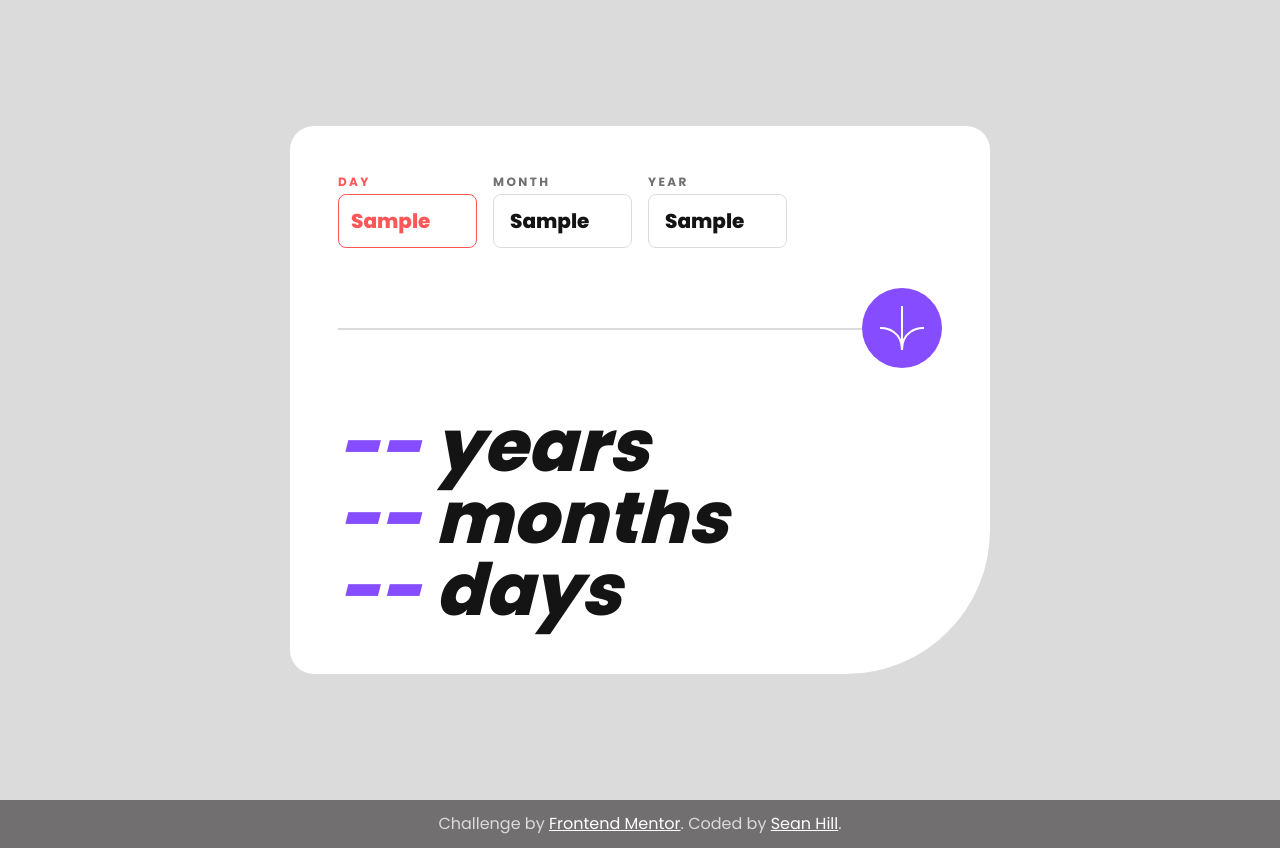
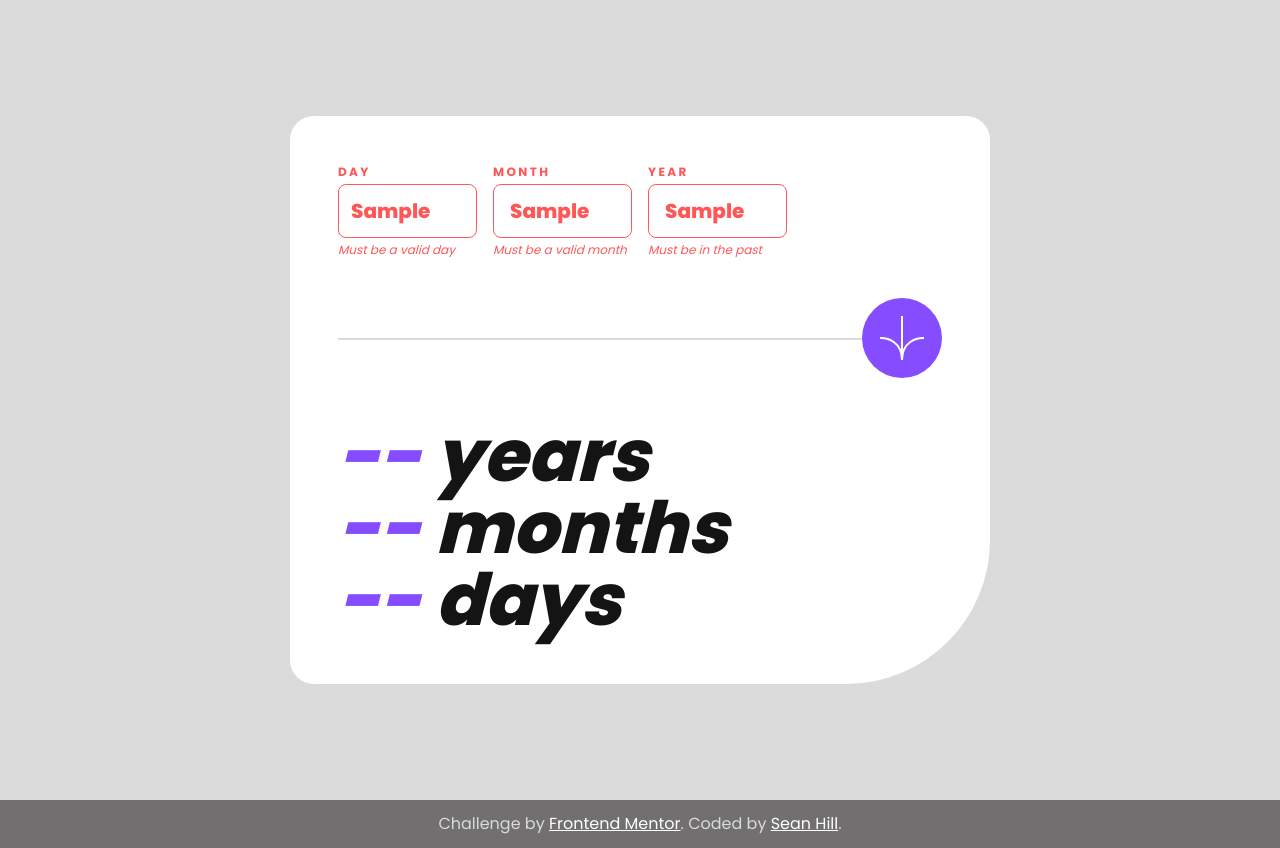
Before and after one commit to seanhillweb/frontend-mentor-age-calculator-app, a Next.js app: page / in a window 1280 px wide. Both pictures are taken after typing "Sample", "Sample", "Sample" into the empty fields and a click on the button "Calculate age". Built offline with nearby package versions, Linux system fonts and the light colour scheme.

Commit message:
feat: add validation, and patterns for input fields, set values

```diff
--- a/src/app/page.js
+++ b/src/app/page.js
@@ -8,7 +8,7 @@
  * @link https://www.freecodecamp.org/news/how-to-build-forms-in-react/
  */
 
-import React, { useState } from "react";
+import React, { useEffect, useState } from "react";
 import { useForm } from "react-hook-form";
 import Image from "next/image";
 
@@ -21,27 +21,22 @@ export default function Home() {
 
   const currentFullDate = `${currentDay}-${currentMonth}-${currentYear}`;
 
-  console.log(currentFullDate);
-
-  const [isDay, setDay] = useState(currentDay);
-  const [isMonth, setMonth] = useState(currentMonth);
-  const [isYear, setYear] = useState(currentYear);
-
-  const [isSubmittedDate, setSubmittedDate] = useState();
+  const [isDay, setDay] = useState();
+  const [isMonth, setMonth] = useState();
+  const [isYear, setYear] = useState();
 
   function Form() {
     const {
       register,
       handleSubmit,
+      getValues,
       formState: { errors },
     } = useForm();
 
-    const onSubmit = (data) => {
-      console.log(data);
-      // setDay(data.day);
-      // setMonth(data.month);
-      // setYear(data.year);
-      // console.log(isDay, isMonth, isYear);
+    const onSubmit = () => {
+      setDay(getValues("day"));
+      setMonth(getValues("month"));
+      setYear(getValues("year"));
     };
 
     return (
@@ -71,18 +66,33 @@ export default function Home() {
               aria-invalid={errors.day ? "true" : "false"}
               {...register("day", {
                 required: true,
-                pattern: "(0[1-9]|[12][0-9]|3[01])",
-                maxLength: 2,
+                valueAsNumber: true,
+                pattern: /^(3[01]|[12][0-9]|0?[1-9])+$/,
+                validate: {
+                  minValue: (value) => value >= 1,
+                  maxValue: (value) => value <= 31,
+                  matchPattern: (value) => /^(3[01]|[12][0-9]|0?[1-9])+$/.test(value),
+                },
               })}
             />
-            {errors.day && errors.day.type === "required" && (
+            {errors.day?.type === "required" && (
               <span role="alert" className="text-lightRed text-xs italic mt-1">
                 This field is required
               </span>
             )}
-            {errors.day > 31 || errors.day < 1 && (
+            {errors.day?.type === "minValue" && (
               <span role="alert" className="text-lightRed text-xs italic mt-1">
                 Must be a valid day
+              </span>
+            )}
+            {errors.day?.type === "maxValue" && (
+              <span role="alert" className="text-lightRed text-xs italic mt-1">
+                Must be a valid day
+              </span>
+            )}
+            {errors.day?.type === "matchPattern" && (
+              <span role="alert" className="text-lightRed text-xs italic mt-1">
+                Must be a number
               </span>
             )}
           </div>
@@ -105,18 +115,38 @@ export default function Home() {
                   : "border-lightGrey hover:border-purple focus:border-purple"
               }`}
               placeholder="MM"
+              inputMode="numeric"
               maxLength={2}
               aria-invalid={errors.month ? "true" : "false"}
               {...register("month", {
                 required: true,
-                pattern: "(0[1-9]|1[1,2])",
-                maxLength: 2,
                 valueAsNumber: true,
+                pattern: /^(1[0-2]|0?[1-9])+$/,
+                validate: {
+                  minValue: (value) => value >= 1,
+                  maxValue: (value) => value <= 12,
+                  matchPattern: (value) => /^(1[0-2]|0?[1-9])+$/.test(value),
+                },
               })}
             />
-            {errors.month && errors.month.type === "required" && (
+            {errors.month?.type === "required" && (
               <span role="alert" className="text-lightRed text-xs italic mt-1">
                 This field is required
+              </span>
+            )}
+            {errors.month?.type === "minValue" && (
+              <span role="alert" className="text-lightRed text-xs italic mt-1">
+                Must be a valid month
+              </span>
+            )}
+            {errors.month?.type === "maxValue" && (
+              <span role="alert" className="text-lightRed text-xs italic mt-1">
+                Must be a valid month
+              </span>
+            )}
+            {errors.month?.type === "matchPattern" && (
+              <span role="alert" className="text-lightRed text-xs italic mt-1">
+                Must be a valid month
               </span>
             )}
           </div>
@@ -139,20 +169,32 @@ export default function Home() {
                   : "border-lightGrey hover:border-purple focus:border-purple"
               }`}
               placeholder="YYYY"
-              minLength={4}
+              inputMode="numeric"
               maxLength={4}
               aria-invalid={errors.year ? "true" : "false"}
               {...register("year", {
                 required: true,
-                pattern: "(19|20)d{2}",
-                minLength: 4,
-                maxLength: 4,
                 valueAsNumber: true,
+                pattern: /[\d]{4}/,
+                validate: {
+                  maxValue: (value) => value <= currentYear,
+                  matchPattern: (value) => /[\d]{4}/.test(value),
+                },
               })}
             />
-            {errors.year && errors.year.type === "required" && (
+            {errors.year?.type === "required" && (
               <span role="alert" className="text-lightRed text-xs italic mt-1">
                 This field is required
+              </span>
+            )}
+            {errors.year?.type === "maxValue" && (
+              <span role="alert" className="text-lightRed text-xs italic mt-1">
+                Must be in the past
+              </span>
+            )}
+            {errors.year?.type === "matchPattern" && (
+              <span role="alert" className="text-lightRed text-xs italic mt-1">
+                Must be a valid year
               </span>
             )}
           </div>
```
